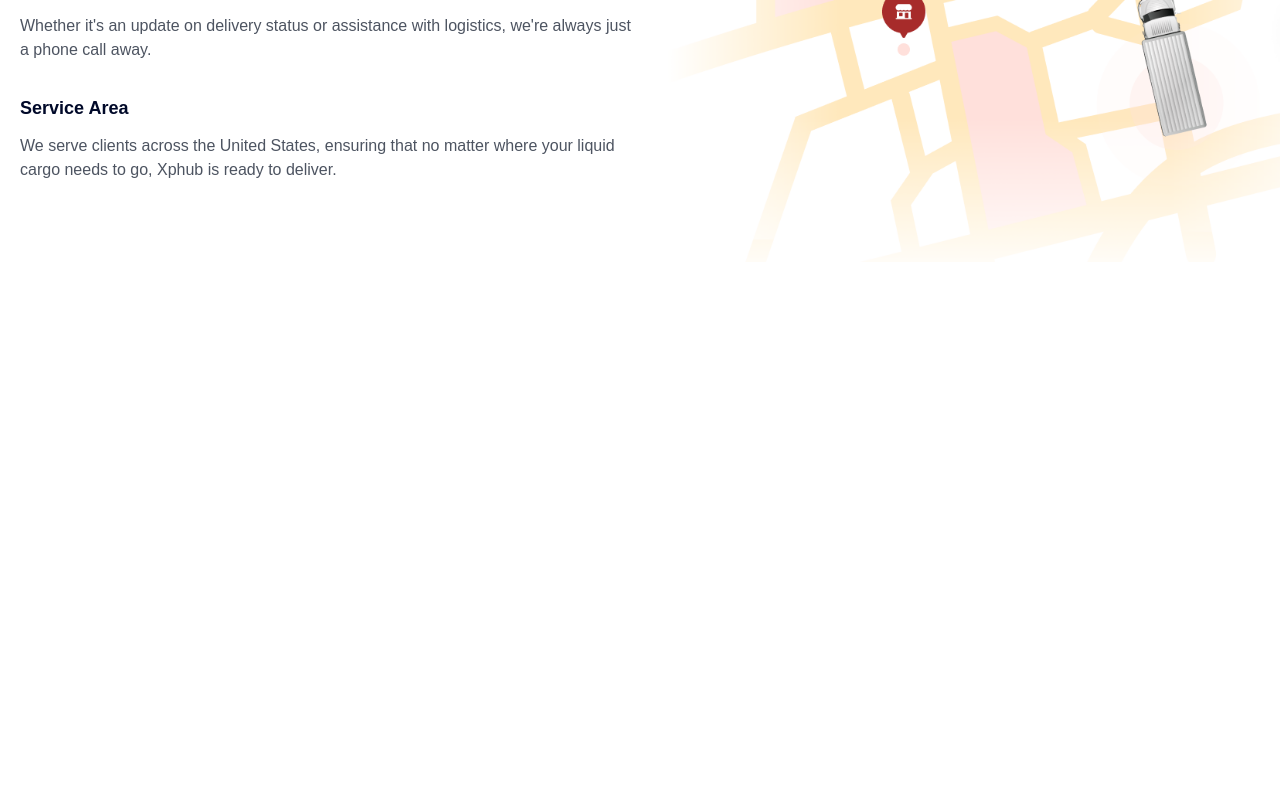
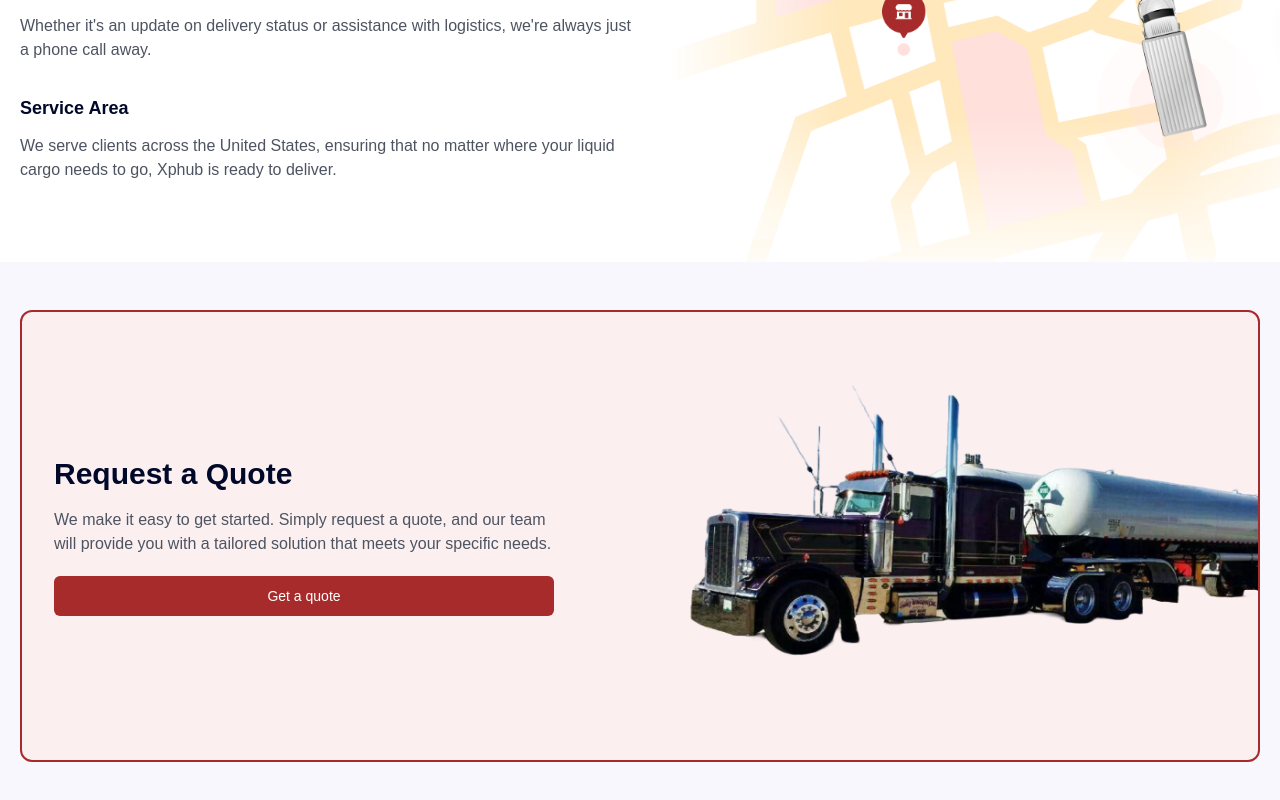
Before and after one commit to TyeStanley/xphub, a Next.js app: page / in a window 1280 px wide. Shown: the part 3448-4248 px from the top of the page. Before the commit the page ends 3710 px from the top, so only its background shows below. Built offline with nearby package versions, Linux system fonts and the light colour scheme.

Commit message:
completed contact section

```diff
--- a/src/app/page.tsx
+++ b/src/app/page.tsx
@@ -360,6 +360,39 @@ export default function Home() {
           </div>
         </div>
       </section>
+
+      {/* Contact Section */}
+      <section id="contact" className="w-full bg-[#F7F7FD] px-5 py-12">
+        <div className="mx-auto max-w-[1440px]">
+          <div className="rounded-xl border-[2px] border-primary bg-[rgba(255,224,219,0.40)] p-8 md:flex md:items-center md:justify-between">
+            <div className="md:w-1/2 md:max-w-[500px]">
+              <h2 className="text-3xl font-bold text-[#000929]">Request a Quote</h2>
+              <p className="mt-4 text-[#4D5461]">
+                We make it easy to get started. Simply request a quote, and our team will provide
+                you with a tailored solution that meets your specific needs.
+              </p>
+              <Button className="mt-5 w-full bg-primary text-white">Get a quote</Button>
+            </div>
+
+            <div className="relative -mx-8 md:w-1/2">
+              <Image
+                src="/assets/quote-truck-mobile.png"
+                alt="Transport Truck"
+                width={356}
+                height={175}
+                className="relative top-5 w-full object-contain md:hidden"
+              />
+              <Image
+                src="/assets/quote-truck.png"
+                alt="Transport Truck"
+                width={736}
+                height={352}
+                className="hidden md:block"
+              />
+            </div>
+          </div>
+        </div>
+      </section>
     </main>
   );
 }
```
Also changed, not shown: public/assets/quote-truck-mobile.png (added), public/assets/quote-truck.png (added).
